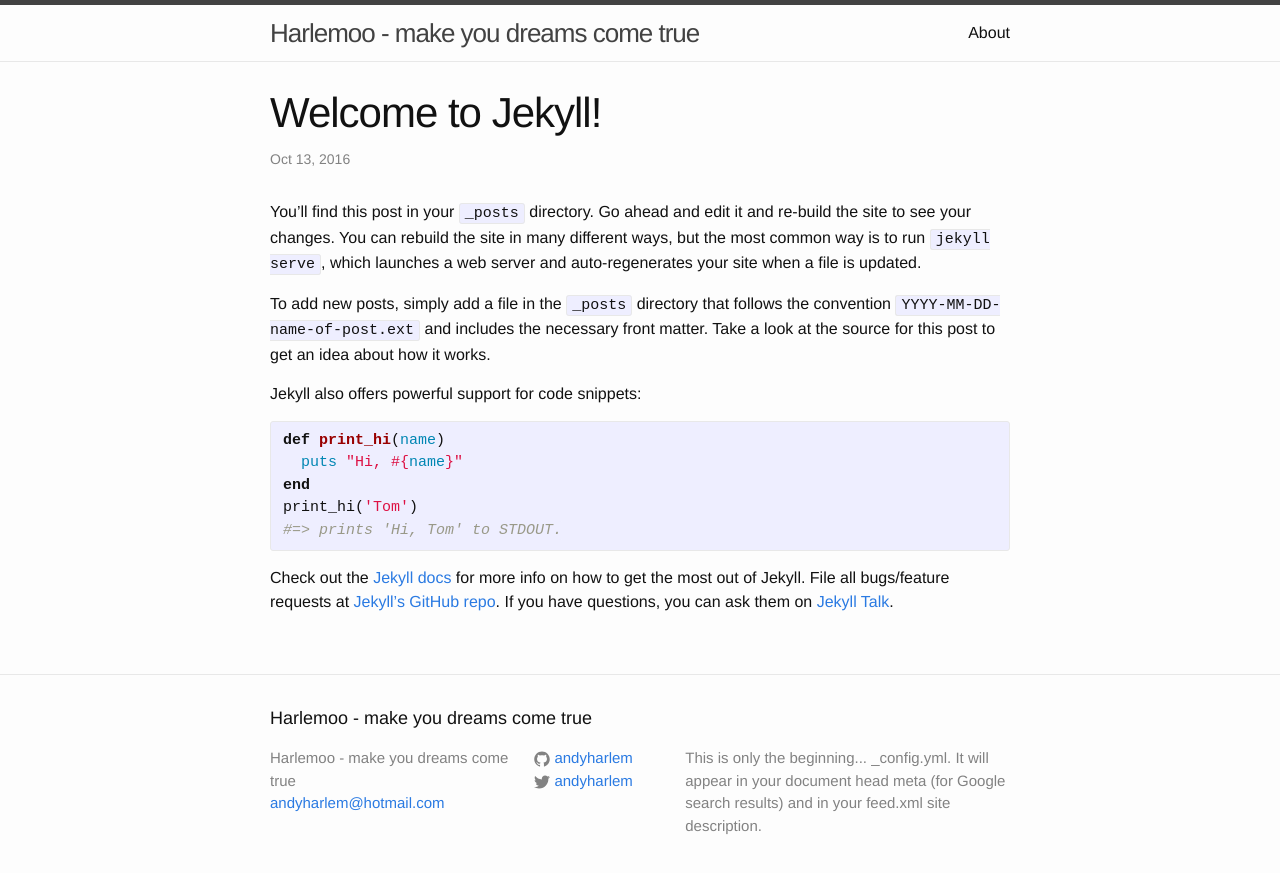
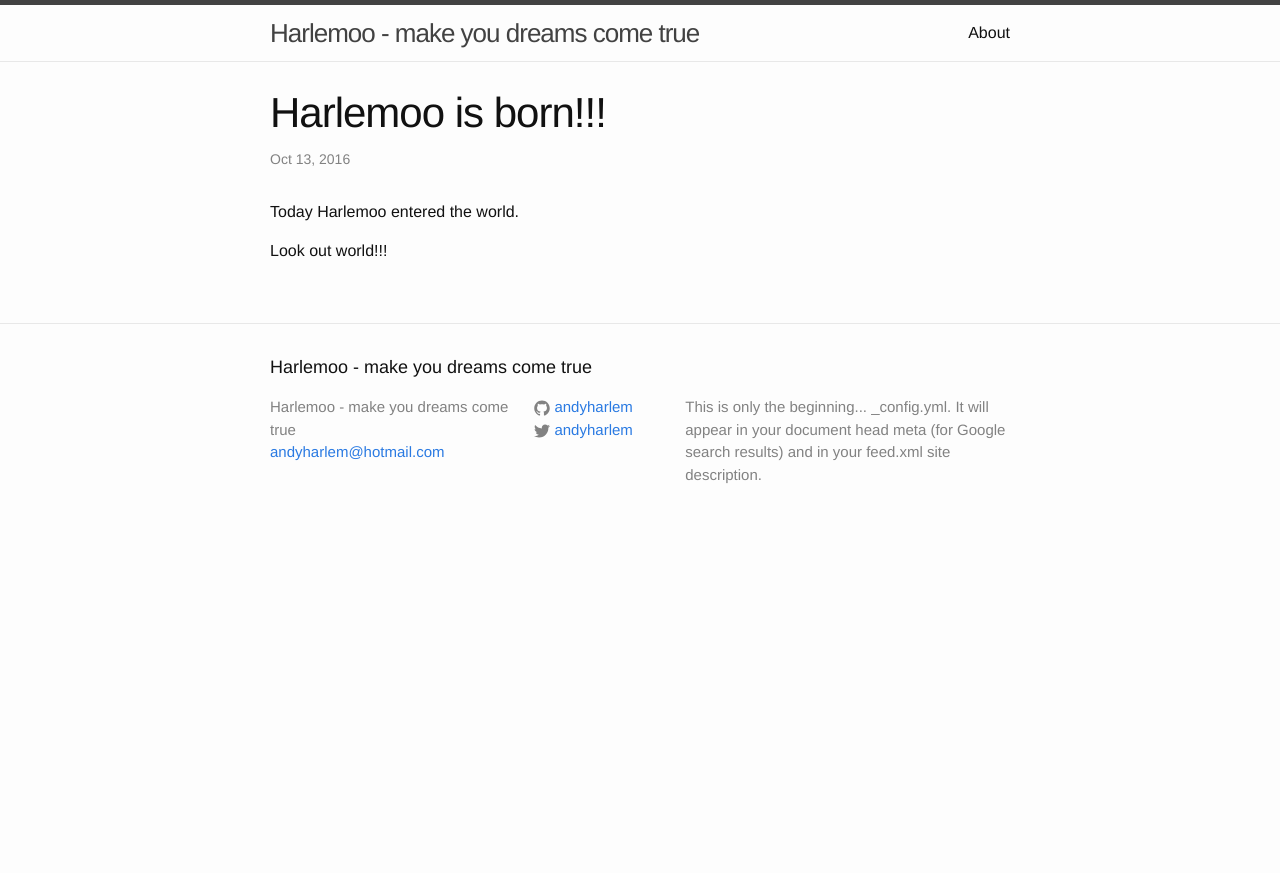
Before and after one commit to andyharlem/andyharlem.andyland.io, a Jekyll site: the page built from _posts/2016-10-13-welcome-to-jekyll.markdown, in a window 1280 px wide. Shown: the top 873 px of the page. Built offline with Jekyll 4.4.1, drawn with Linux system fonts in a browser that asks for light colours.

Commit message:
Harlemoo takes over the blog

```diff
--- a/_posts/2016-10-13-welcome-to-jekyll.markdown
+++ b/_posts/2016-10-13-welcome-to-jekyll.markdown
@@ -1,25 +1,9 @@
 ---
 layout: post
-title:  "Welcome to Jekyll!"
+title:  "Harlemoo is born!!!"
 date:   2016-10-13 08:02:21 -0400
-categories: jekyll update
+categories: harlemoo update
 ---
-You’ll find this post in your `_posts` directory. Go ahead and edit it and re-build the site to see your changes. You can rebuild the site in many different ways, but the most common way is to run `jekyll serve`, which launches a web server and auto-regenerates your site when a file is updated.
+Today Harlemoo entered the world.
 
-To add new posts, simply add a file in the `_posts` directory that follows the convention `YYYY-MM-DD-name-of-post.ext` and includes the necessary front matter. Take a look at the source for this post to get an idea about how it works.
-
-Jekyll also offers powerful support for code snippets:
-
-{% highlight ruby %}
-def print_hi(name)
-  puts "Hi, #{name}"
-end
-print_hi('Tom')
-#=> prints 'Hi, Tom' to STDOUT.
-{% endhighlight %}
-
-Check out the [Jekyll docs][jekyll-docs] for more info on how to get the most out of Jekyll. File all bugs/feature requests at [Jekyll’s GitHub repo][jekyll-gh]. If you have questions, you can ask them on [Jekyll Talk][jekyll-talk].
-
-[jekyll-docs]: http://jekyllrb.com/docs/home
-[jekyll-gh]:   https://github.com/jekyll/jekyll
-[jekyll-talk]: https://talk.jekyllrb.com/
+Look out world!!!
```
